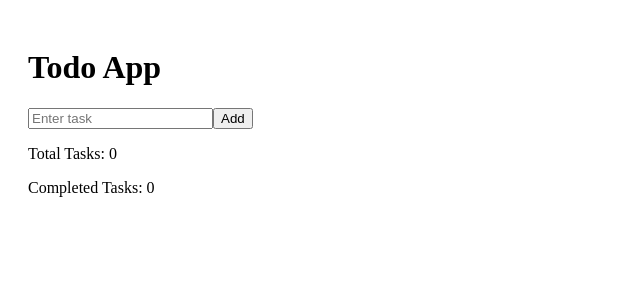
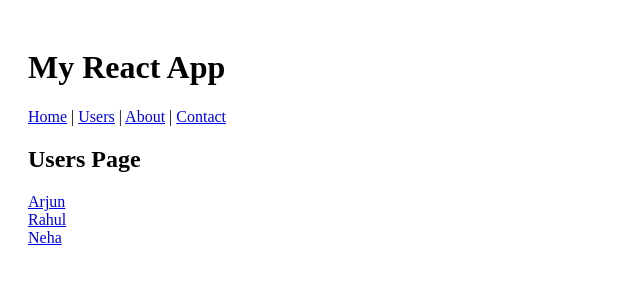
Before and after one commit to arjun8606/my-first-react-app, a React (Vite) app: page /users in a window 1280 px wide. Shown: the top 300 px of the page, without its empty margins (0-640 px from the left). Built offline with nearby package versions, Linux system fonts and the light colour scheme.

Commit message:
Day 8: Dynamic routing

```diff
--- a/src/App.jsx
+++ b/src/App.jsx
@@ -1,73 +1,30 @@
-import { useState } from "react";
+import { Routes, Route, Link } from "react-router-dom";
+import Home from "./pages/Home";
+import Users from "./pages/Users";
+import About from "./pages/About";
+import Contact from "./pages/Contact";
+import UserDetails from "./pages/UserDetails";
+
 
 function App() {
-  const [task, setTask] = useState("");
-  const [todos, setTodos] = useState([]);
+  return (
+    <div style={{ padding: "20px" }}>
+      <h1>My React App</h1>
 
-  const addTodo = () => {
-    if (!task.trim()) return;
+      <nav style={{ marginBottom: "20px" }}>
+        <Link to="/">Home</Link> |{" "}
+        <Link to="/users">Users</Link> |{" "}
+        <Link to="/about">About</Link> |{" "}
+        <Link to="/contact">Contact</Link>
+      </nav>
 
-    const newTodo = {
-      id: Date.now(),
-      text: task,
-      completed: false,
-    };
-
-    setTodos([...todos, newTodo]);
-    setTask("");
-  };
-
-  const deleteTodo = (id) => {
-    setTodos(todos.filter((todo) => todo.id !== id));
-  };
-
-  const toggleTodo = (id) => {
-    setTodos(
-      todos.map((todo) =>
-        todo.id === id
-          ? { ...todo, completed: !todo.completed }
-          : todo
-      )
-    );
-  };
-
-  return (
-    <div style={{ padding: "20px", maxWidth: "400px" }}>
-      <h1>Todo App</h1>
-
-      <input
-        type="text"
-        placeholder="Enter task"
-        value={task}
-        onChange={(e) => setTask(e.target.value)}
-      />
-
-      <button onClick={addTodo}>Add</button>
-
-      <ul>
-        {todos.map((todo) => (
-          <li key={todo.id} style={{ marginTop: "10px" }}>
-            <span
-              onClick={() => toggleTodo(todo.id)}
-              style={{
-                cursor: "pointer",
-                textDecoration: todo.completed ? "line-through" : "none",
-              }}
-            >
-              {todo.text}
-            </span>
-
-            <button
-              onClick={() => deleteTodo(todo.id)}
-              style={{ marginLeft: "10px" }}
-            >
-              Delete
-            </button>
-          </li>
-        ))}
-      </ul>
-      <p>Total Tasks: {todos.length}</p>
-      <p>Completed Tasks: {todos.filter((todo) => todo.completed).length}</p>
+      <Routes>
+        <Route path="/" element={<Home />} />
+        <Route path="/users" element={<Users />} />
+        <Route path="/about" element={<About />} />
+        <Route path="/contact" element={<Contact />} />
+        <Route path="/users/:id" element={<UserDetails />} />
+      </Routes>
     </div>
   );
 }
--- /dev/null
+++ b/src/pages/UserDetails.jsx
@@ -0,0 +1,14 @@
+import { useParams } from "react-router-dom";
+
+function UserDetails() {
+  const { id } = useParams();
+
+  return (
+    <div>
+      <h2>User Details</h2>
+      <p>User ID: {id}</p>
+    </div>
+  );
+}
+
+export default UserDetails;
--- a/src/pages/Users.jsx
+++ b/src/pages/Users.jsx
@@ -1,5 +1,25 @@
+import { Link } from "react-router-dom";
+
 function Users() {
-  return <h2>Users Page</h2>;
+  const users = [
+    { id: 1, name: "Arjun" },
+    { id: 2, name: "Rahul" },
+    { id: 3, name: "Neha" }
+  ];
+
+  return (
+    <div>
+      <h2>Users Page</h2>
+
+      {users.map((user) => (
+        <div key={user.id}>
+          <Link to={`/users/${user.id}`}>
+            {user.name}
+          </Link>
+        </div>
+      ))}
+    </div>
+  );
 }
 
 export default Users;
```
